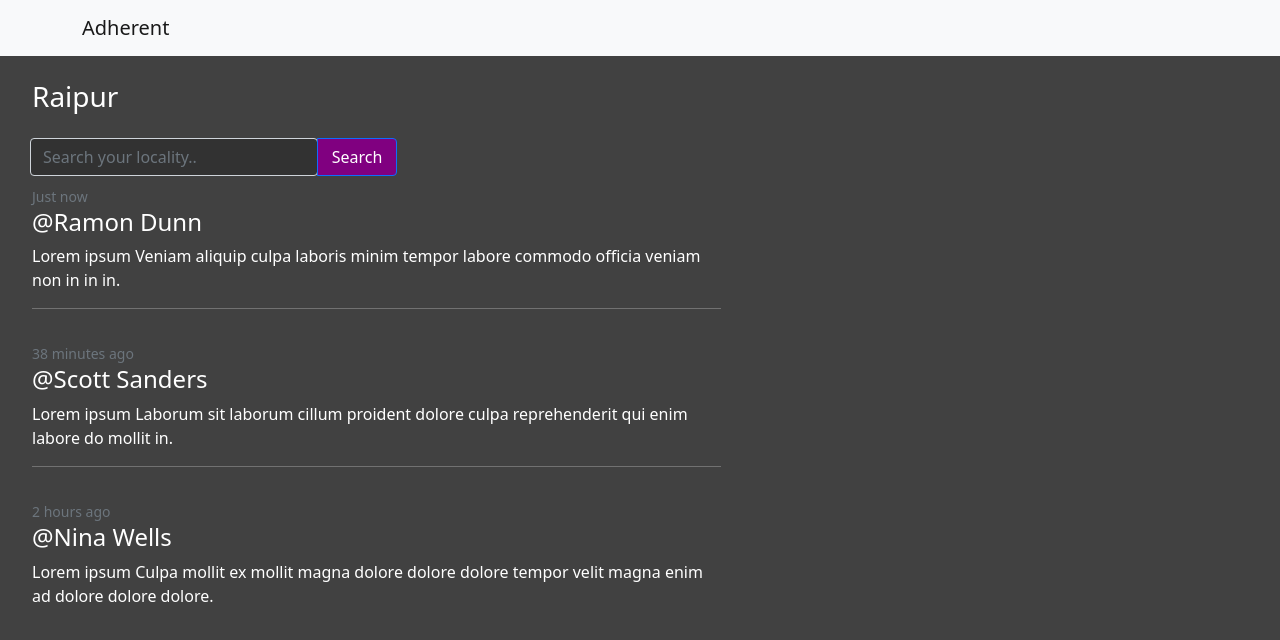
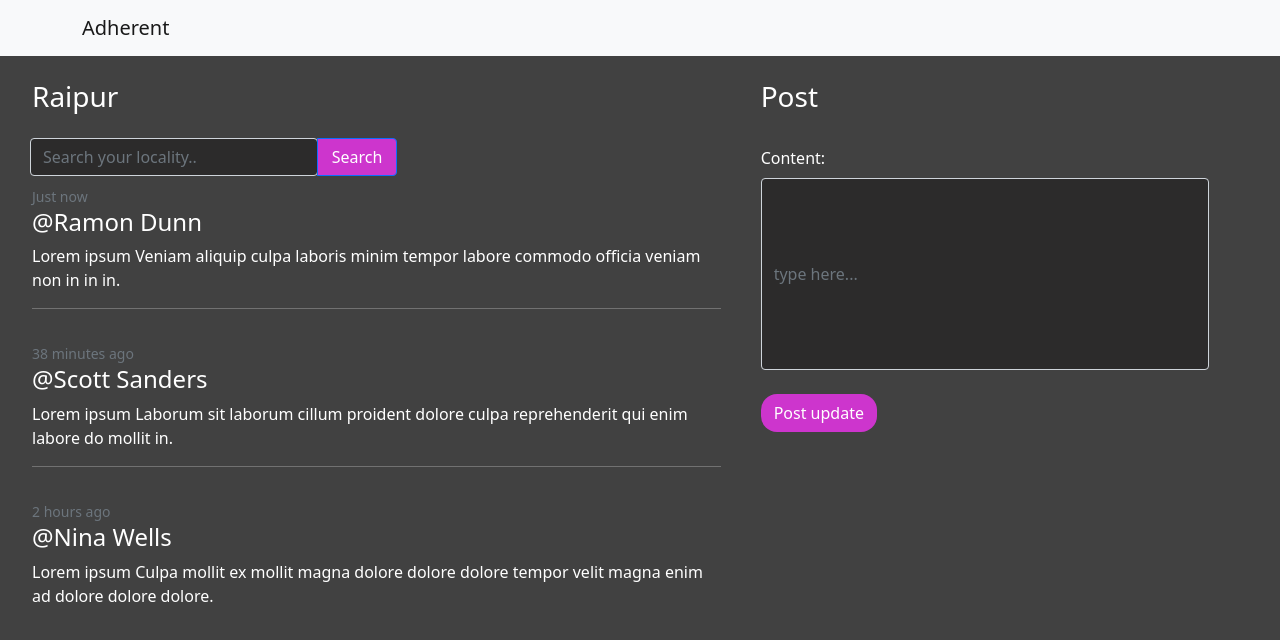
Before and after one commit to shreydan/adherent-hacknitr-submission, a React (Create React App) app in the folder web/: page /feed in a window 1280 px wide. Shown: the top 640 px of the page. Built offline with nearby package versions, Linux system fonts and the light colour scheme.

Commit message:
Added postupdate menu

```diff
--- a/web/public/index.html
+++ b/web/public/index.html
@@ -24,7 +24,7 @@
       work correctly both with client-side routing and a non-root public URL.
       Learn how to configure a non-root public URL by running `npm run build`.
     -->
-    <title>React App</title>
+    <title>Adherent-be a part of your city truly</title>
   </head>
   <body>
     <noscript>You need to enable JavaScript to run this app.</noscript>
--- a/web/src/pages/Feed.jsx
+++ b/web/src/pages/Feed.jsx
@@ -13,9 +13,9 @@ function Feed() {
 
 <div class="input-group">
 <div class="form" style={{marginLeft:"30px"}}>
-    <input id="search-input" type="search" class="form-control" placeholder="Search your locality.." style={{width:"18rem" , backgroundColor:"#0000003d"}}/>
+<input id="search-input" type="search" class="form-control" placeholder="Search your locality.." style={{width:"18rem" , backgroundColor:"#2c2b2b"}}/>
 </div>
-  <button type="submit" class="btn btn-primary" style={{backgroundColor:"purple" , width:"5rem"}} >
+<button type="submit" class="btn btn-primary" style={{backgroundColor:"#cd35cd" , width:"5rem"}} >
 Search
 </button>
 </div>
@@ -69,9 +69,22 @@ function Feed() {
   </ul>
 </div>
 </div>
+
+<div className="col-md-5 ">
+<div className="post" style={{color:"white"}}>
+<div className="post-heading">
+<h3 className="post-title" style={{ marginTop:"1.5rem"}}>Post</h3>
+</div>
+<div className="post-content" style={{marginTop:"2rem"}}>
+<label htmlfor="exampleFormControlTextarea1" className="form-label ">Content:</label>
+<input type="text" className="form-control" placeholder="type here..." style={{backgroundColor:"#2c2b2b" , width:"28rem" , height:"12rem" , color:"white"}}/>
+</div>
+<button type="submit" className="btn" style={{backgroundColor:"#cd35cd" , color:"white" , marginTop:"1.5rem" , borderRadius:"1rem" }}>Post update</button>
 </div>
 </div>
 
+</div>
+</div>
 
   )
 }
```
Lines whose indentation alone changed are shown as unchanged.
